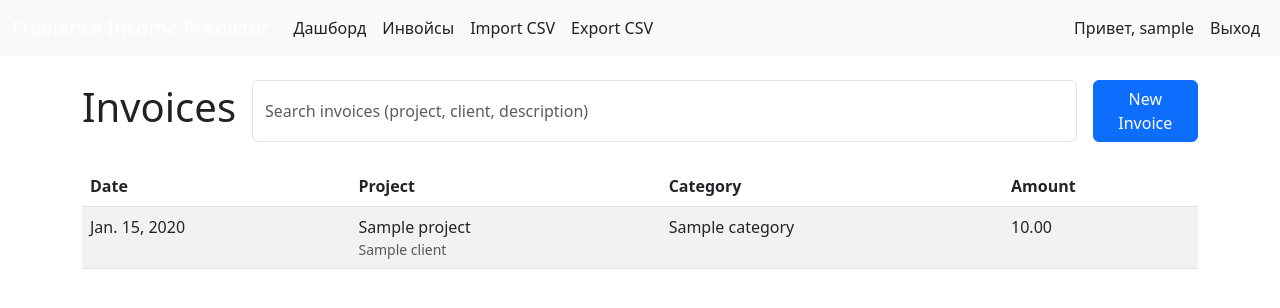
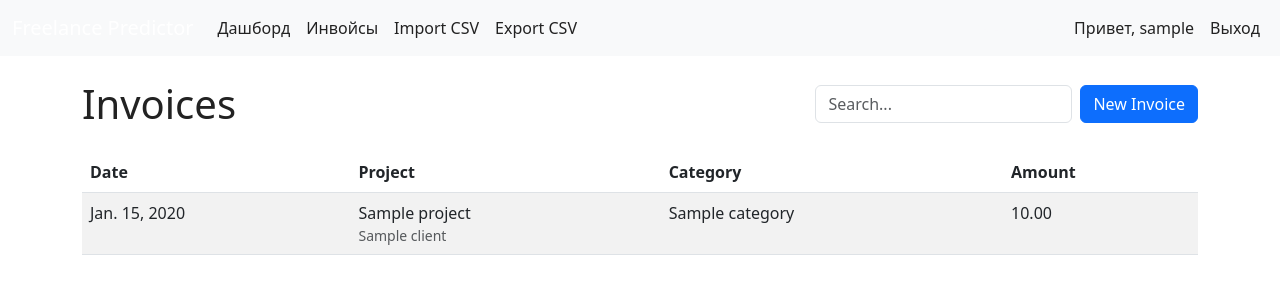
Before and after one commit to TOkotit/Programming-technologies-project, a Django app: page /invoices/ in a window 1280 px wide. Shown: the top 308 px of the page. Run offline with Django 5.2, Linux system fonts and the light colour scheme; a user stored in the database is signed in; tables that the repository leaves empty hold one stand-in row (values such as "Sample post").

Commit message:
небольшие изменения

```diff
--- a/core/models.py
+++ b/core/models.py
@@ -31,8 +31,6 @@ class Project(models.Model):
         return self.title
 
 
-
-
 class Category(models.Model):
     owner = models.ForeignKey(User, on_delete=models.CASCADE, related_name='categories')
     name = models.CharField(max_length=100)
@@ -40,8 +38,6 @@ class Category(models.Model):
 
     def __str__(self):
         return self.name
-
-
 
 
 class Invoice(models.Model):
--- a/core/templates/base.html
+++ b/core/templates/base.html
@@ -18,25 +18,33 @@
 <body>
 <nav class="navbar navbar-expand-lg navbar-dark bg-dark mb-4">
     <div class="container-fluid">
-        <a class="navbar-brand" href="{% url 'core:home' %}">Freelance Income Predictor</a>
-        <div class="collapse navbar-collapse">
-            <ul class="navbar-nav me-auto">
+        <a class="navbar-brand" href="{% url 'core:home' %}">Freelance Predictor</a>
+
+        <button class="navbar-toggler" type="button" data-bs-toggle="collapse" data-bs-target="#topNavbar" aria-controls="topNavbar" aria-expanded="false" aria-label="Toggle navigation">
+            <span class="navbar-toggler-icon"></span>
+        </button>
+
+        <div class="collapse navbar-collapse" id="topNavbar">
+            <ul class="navbar-nav me-auto mb-2 mb-lg-0">
                 <li class="nav-item"><a class="nav-link" href="{% url 'core:dashboard' %}">Дашборд</a></li>
                 <li class="nav-item"><a class="nav-link" href="{% url 'core:invoice_list' %}">Инвойсы</a></li>
                 <li class="nav-item"><a class="nav-link" href="{% url 'core:invoice_upload' %}">Import CSV</a></li>
                 <li class="nav-item"><a class="nav-link" href="{% url 'core:invoice_export' %}">Export CSV</a></li>
             </ul>
 
-            <ul class="navbar-nav">
-                <li class="nav-item">
-                  <button id="dark-toggle" class="btn btn-sm btn-outline-light me-2">Тёмная</button>
+            <ul class="navbar-nav align-items-lg-center">
+                <li class="nav-item mb-2 mb-lg-0">
+                  <button id="dark-toggle" class="btn btn-sm btn-outline-light me-lg-2 w-100">Тёмная тема</button>
                 </li>
 
                 {% if user.is_authenticated %}
-                    <li class="nav-item"><span class="nav-link text-light">Привет, {{ user.username }}</span></li>
                     <li class="nav-item">
-                        <form action="{% url 'logout' %}" method="post" style="display:inline;">{% csrf_token %}
-                            <button type="submit" class="btn btn-link nav-link">Выход</button>
+                        <span class="nav-link text-light d-none d-lg-inline">Привет, {{ user.username }}</span>
+                    </li>
+                    <li class="nav-item">
+                        <form action="{% url 'logout' %}" method="post" style="display:inline;">
+                            {% csrf_token %}
+                            <button type="submit" class="btn btn-link nav-link w-100 text-start">Выход</button>
                         </form>
                     </li>
                 {% else %}
--- a/core/templates/core/dashboard.html
+++ b/core/templates/core/dashboard.html
@@ -6,8 +6,8 @@
 <h1 class="mb-4">Dashboard</h1>
 
 <div class="row mb-4 g-3">
-    <div class="col-md-3">
-        <div class="card shadow-sm">
+    <div class="col-sm-6 col-lg-3">
+    <div class="card shadow-sm">
             <div class="card-body">
                 <h6 class="text-muted">Total income</h6>
                 <h3>{{ total_income|floatformat:2 }}</h3>
--- a/core/templates/core/invoice_form.html
+++ b/core/templates/core/invoice_form.html
@@ -3,7 +3,7 @@
 {% block title %}New Invoice{% endblock %}
 
 {% block content %}
-<div class="container" style="max-width: 600px;">
+<div class="container" style="max-width: 600px; width: 100%;">
     <h1 class="mb-4">Create Invoice</h1>
     <div class="card shadow-sm">
         <div class="card-body">
--- a/core/templates/core/invoice_list.html
+++ b/core/templates/core/invoice_list.html
@@ -3,17 +3,17 @@
 {% block title %}Invoices{% endblock %}
 
 {% block content %}
-<div class="d-flex justify-content-between align-items-center mb-4">
-    <h1 class="me-3">Invoices</h1>
+<div class="d-flex flex-column flex-md-row justify-content-between align-items-md-center mb-4">
+    <h1 class="mb-3 mb-md-0">Invoices</h1>
 
-    <div class="d-flex" style="gap:8px; flex:1;">
-        <input id="invoice-search" class="form-control me-2" placeholder="Search invoices (project, client, description)"
-               value="{{ request.GET.q|default:'' }}" />
-        <a class="btn btn-primary" href="{% url 'core:invoice_create' %}">New Invoice</a>
+    <div class="d-flex" style="gap:8px;">
+        <input id="invoice-search" class="form-control" placeholder="Search..." value="{{ request.GET.q|default:'' }}" />
+        <a class="btn btn-primary text-nowrap" href="{% url 'core:invoice_create' %}">New Invoice</a>
     </div>
 </div>
 
 <div id="invoices-wrapper">
+    <div class="table-responsive">
         <table class="table table-striped table-hover">
             <thead>
             <tr>
@@ -41,7 +41,8 @@
             {% endfor %}
             </tbody>
         </table>
-
+    </div>
+</div>
 {% if is_paginated %}
 <nav aria-label="Page navigation" class="mt-4">
     <ul class="pagination justify-content-center">
--- a/core/templates/core/upload.html
+++ b/core/templates/core/upload.html
@@ -94,7 +94,7 @@
         <h6 class="card-subtitle mb-2 text-muted">Превью CSV перед загрузкой</h6>
         <p class="small text-muted">После выбора файла появится превью первых строк и проверка наличия требуемых колонок.</p>
 
-        <div id="preview-area" style="max-height:300px; overflow:auto;"></div>
+        <div id="preview-area" class="table-responsive" style="max-height:300px; overflow:auto;"></div>
       </div>
     </div>
   </div>
--- a/core/templates/registration/login.html
+++ b/core/templates/registration/login.html
@@ -1,7 +1,7 @@
 {% extends "base.html" %}
 
 {% block content %}
-<div class="container mt-5" style="max-width: 400px;">
+<div class="container mt-5" style="max-width: 400px; width: 100%;">
     <h2 class="mb-4">Login</h2>
 
     <form method="post">
--- a/core/templates/registration/signup.html
+++ b/core/templates/registration/signup.html
@@ -1,7 +1,7 @@
 {% extends "base.html" %}
 
 {% block content %}
-<div class="container mt-5" style="max-width: 400px;">
+<div class="container mt-5" style="max-width: 400px; width: 100%;">
     <h2 class="mb-4">Регистрация</h2>
 
     <form method="post">
```
Lines whose indentation alone changed are shown as unchanged.
